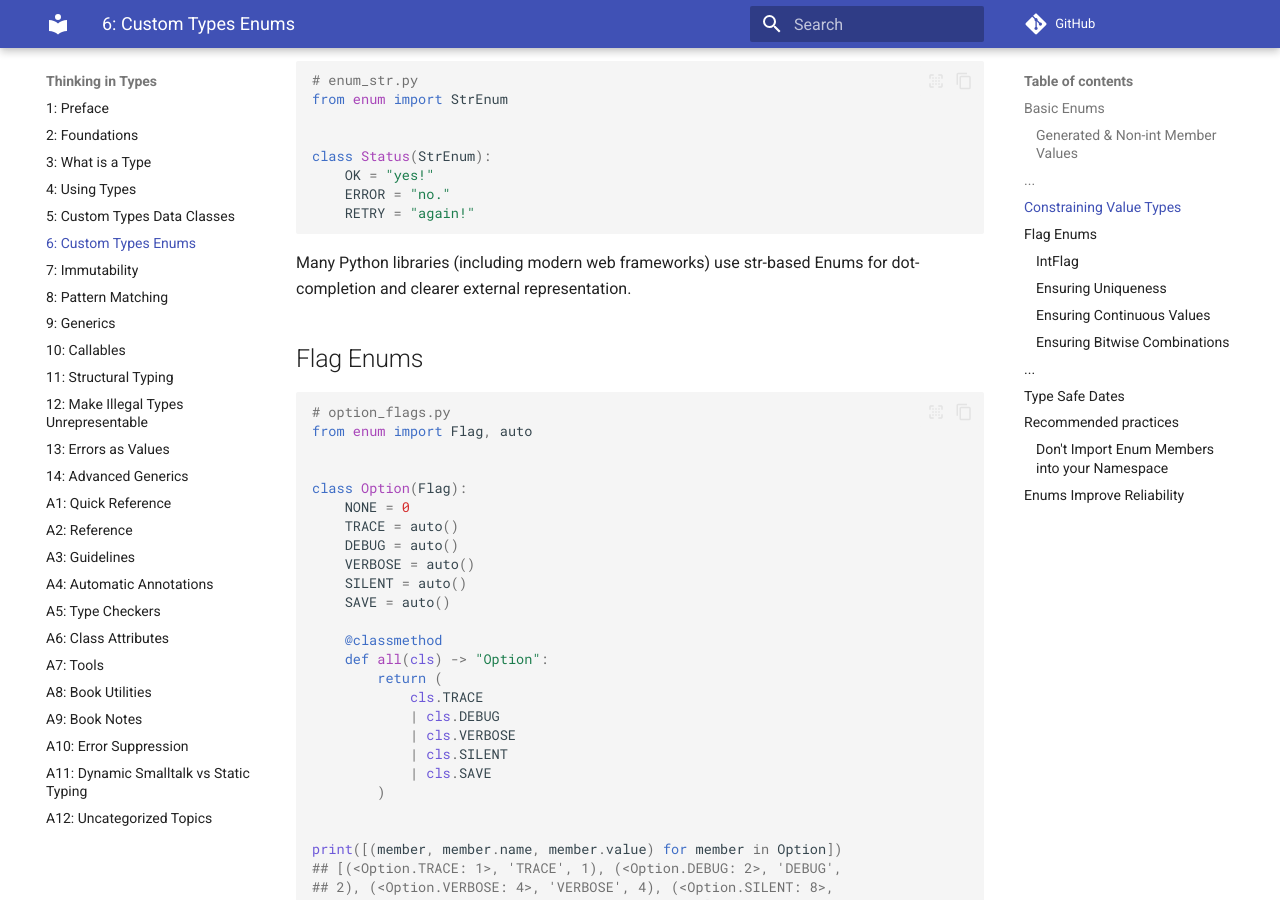
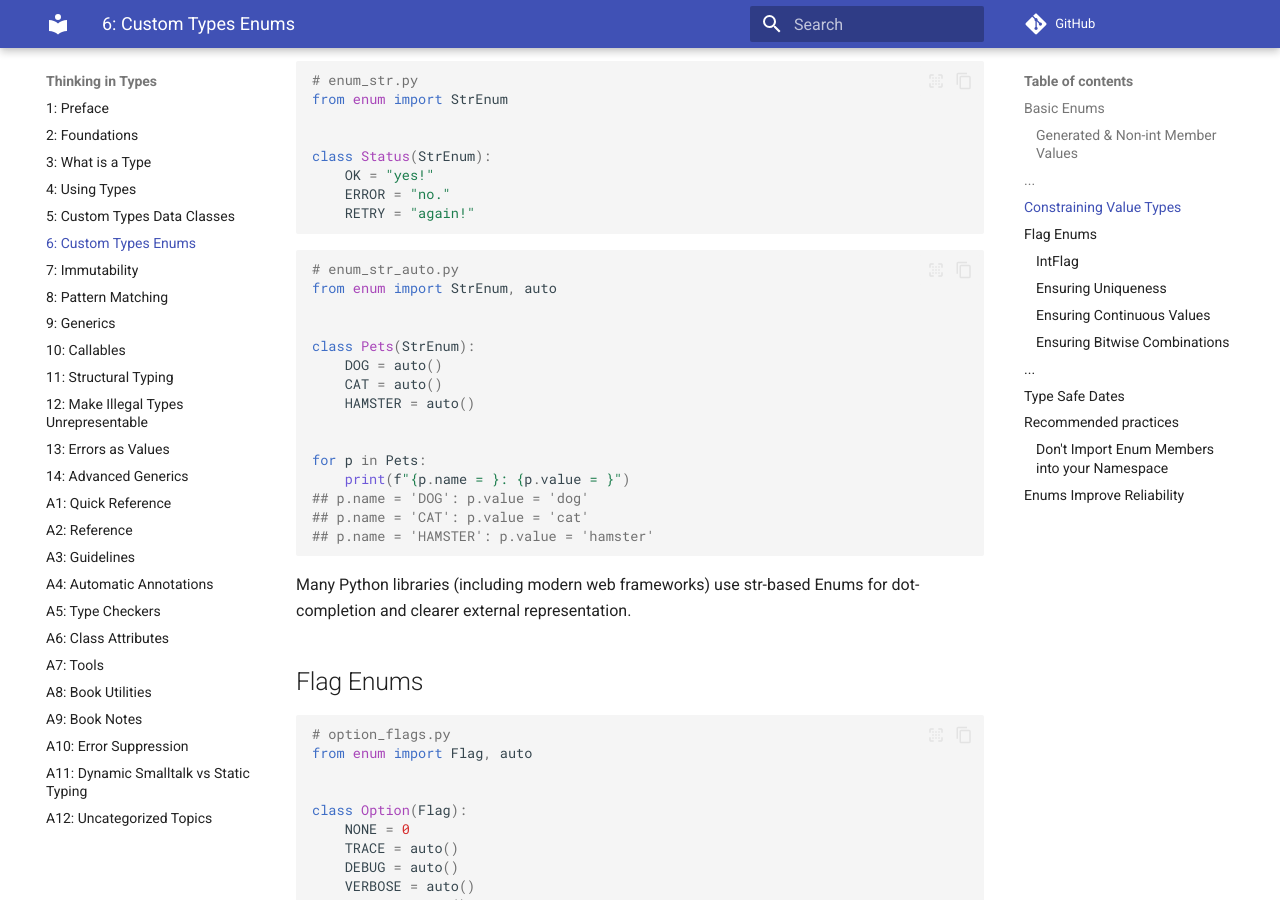
Before and after one commit to ThinkingInTypes/ThinkingInTypes.github.io, an MkDocs documentation site: the page built from Chapters/C06_Custom_Types_Enums.md, in a window 1280 px wide and 900 px high, scrolled down 4192 px. Built offline with MkDocs 1.6.1 and Material for MkDocs 9.7.7, drawn with Linux system fonts in a browser that asks for light colours; comment, search, counter and statistics services are not loaded.

Commit message:
Update C06_Custom_Types_Enums.md

````diff
--- a/Chapters/C06_Custom_Types_Enums.md
+++ b/Chapters/C06_Custom_Types_Enums.md
@@ -202,6 +202,24 @@ class Status(StrEnum):
     RETRY = "again!"
 ```
 
+```python
+# enum_str_auto.py
+from enum import StrEnum, auto
+
+
+class Pets(StrEnum):
+    DOG = auto()
+    CAT = auto()
+    HAMSTER = auto()
+
+
+for p in Pets:
+    print(f"{p.name = }: {p.value = }")
+## p.name = 'DOG': p.value = 'dog'
+## p.name = 'CAT': p.value = 'cat'
+## p.name = 'HAMSTER': p.value = 'hamster'
+```
+
 Many Python libraries (including modern web frameworks) use str-based Enums for dot-completion and clearer external representation.
 
 ## Flag Enums
@@ -357,6 +375,7 @@ with Catch():
 # continuous_values.py
 # pyright: reportArgumentType=false
 from enum import Enum, EnumCheck
+
 
 # CONTINUOUS Not implemented yet
 class Status(Enum, boundary=EnumCheck.CONTINUOUS):
````
